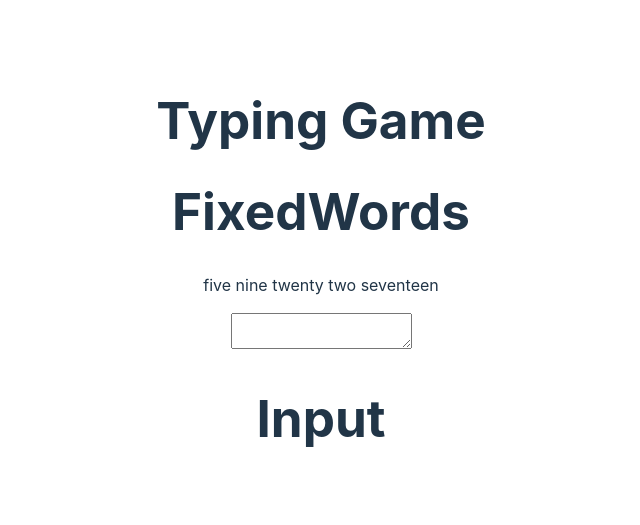
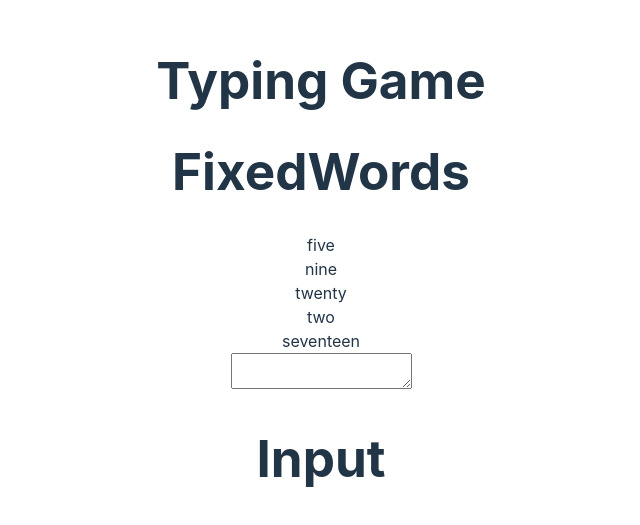
Before and after one commit to johnww15/Typing-game, a React (Vite) app: page / in a window 1280 px wide. Shown: the part 131-656 px from the top of the page, without its empty margins (319-959 px from the left). Built offline with nearby package versions, Linux system fonts and the light colour scheme.

Commit message:
redid display of game text into a function for future changes

```diff
--- a/src/components/FixedWords.jsx
+++ b/src/components/FixedWords.jsx
@@ -24,13 +24,23 @@ export default function FixedWords() {
     setInputWords(Array(fixedGameWords.length).fill(""));
   }, []);
 
+  const renderFixedWords = () => {
+    return fixedGameWords.map((word, index) => (
+      <div key={index} className="fixed-game-word">
+        {word.split("").map((char, charIndex) => {
+          return <span key={charIndex}>{char}</span>;
+        })}
+      </div>
+    ));
+  };
+
   return (
     <>
       <h1>FixedWords</h1>
-      <div>
-        <p data-testid="fixedwords">{fixedGameWords.join(" ")}</p>
-        <textarea value={inputWords[currentIndex]} onChange={handleChange} />
+      <div data-testid="fixedwords" className="fixedwords-display">
+        {renderFixedWords()}
       </div>
+      <textarea value={inputWords[currentIndex]} onChange={handleChange} />
     </>
   );
 }
```
